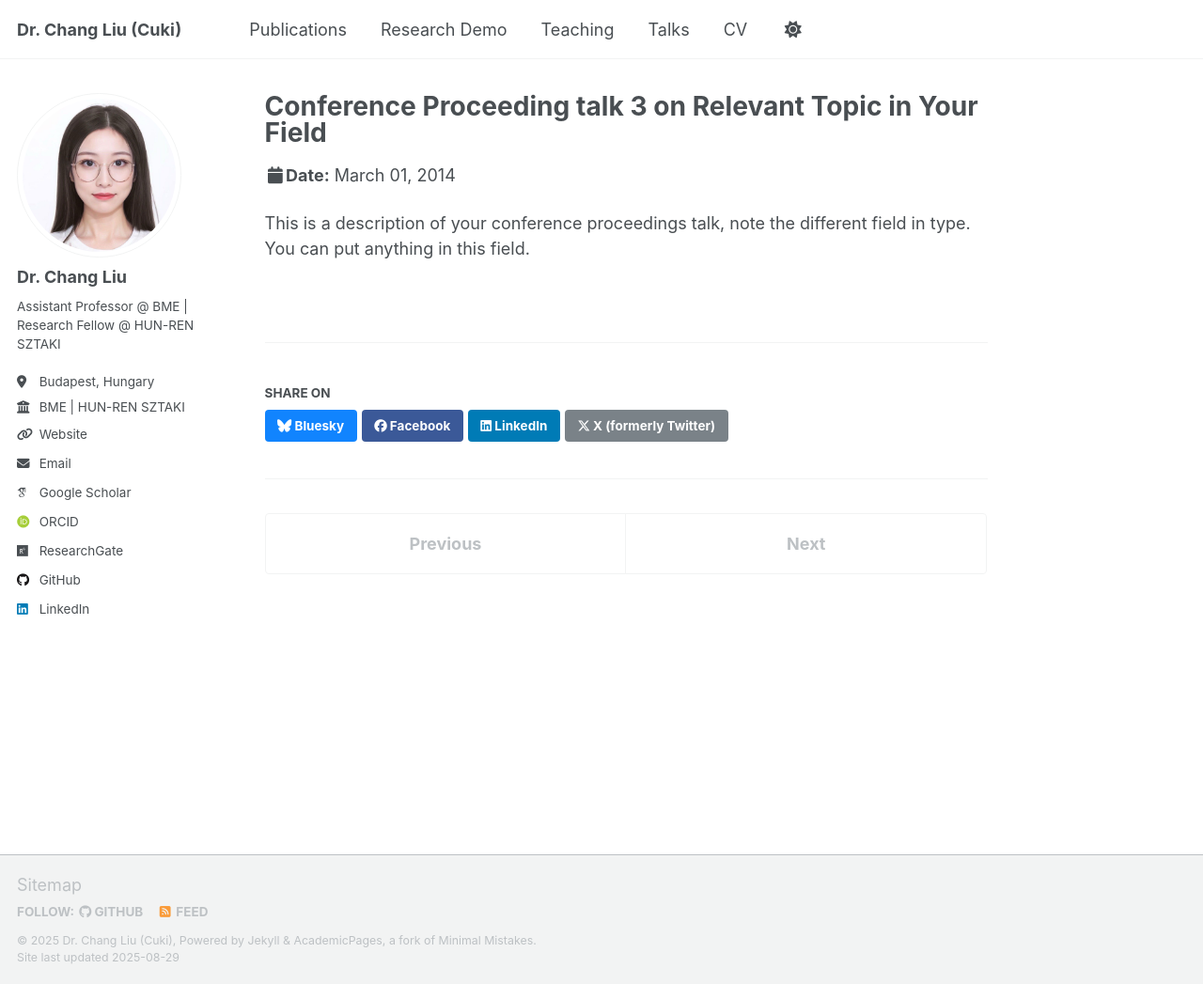
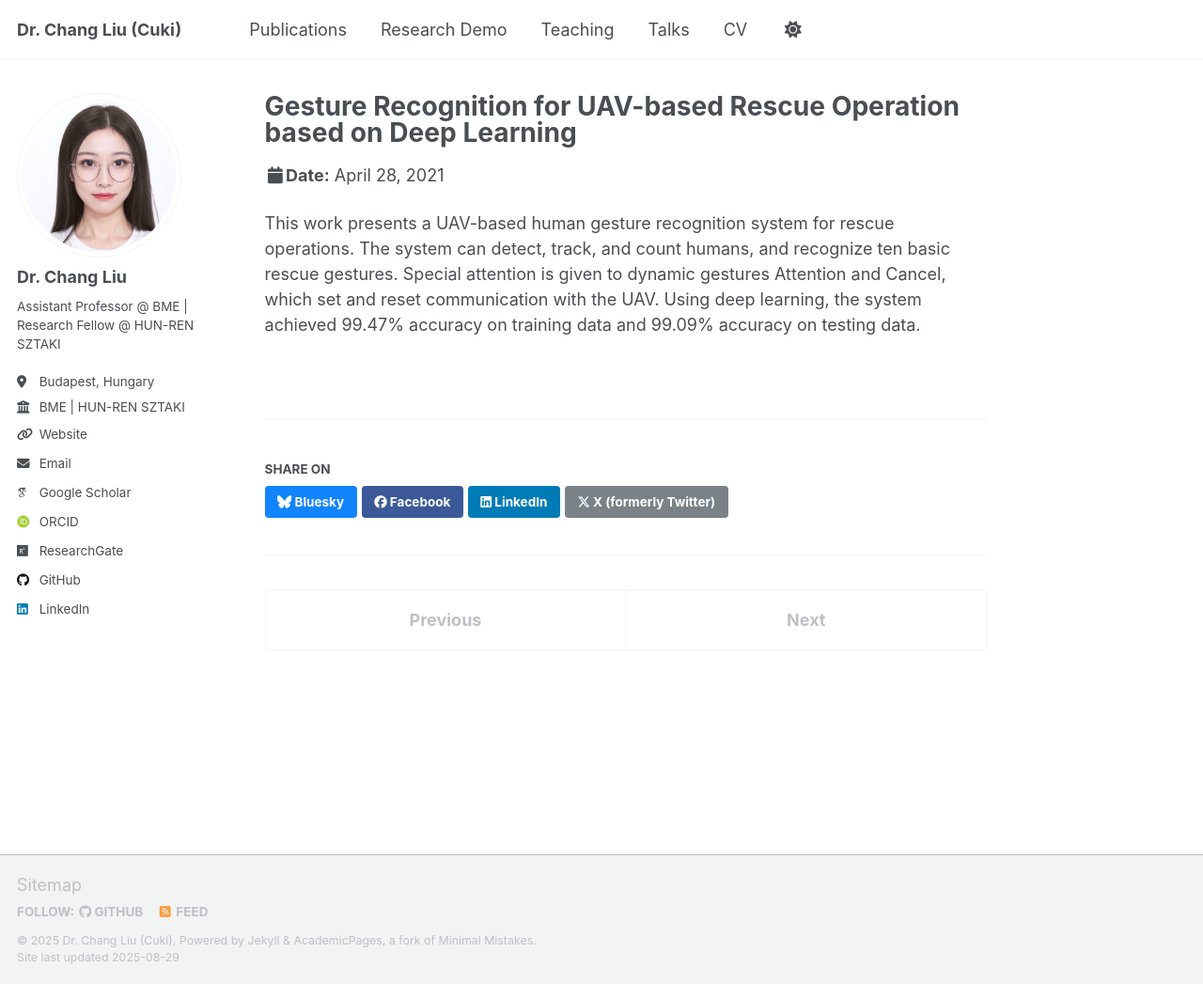
Before and after one commit to ChangLiu-bp/changliu-bp.github.io, a Jekyll site: the page built from _talks/2014-03-01-talk-3.md, in a window 1280 px wide and 1047 px high. Shown: the whole window at 94% size. Built offline with Jekyll 4.4.1, drawn with Linux system fonts in a browser that asks for light colours; some web fonts are replaced; a script that is not in the unit is left out.

Commit message:
Update 2014-03-01-talk-3.md

```diff
--- a/_talks/2014-03-01-talk-3.md
+++ b/_talks/2014-03-01-talk-3.md
@@ -1,11 +1,14 @@
 ---
-title: "Conference Proceeding talk 3 on Relevant Topic in Your Field"
+title: "Gesture Recognition for UAV-based Rescue Operation based on Deep Learning"
 collection: talks
 type: "Conference proceedings talk"
-permalink: /talks/2014-03-01-talk-3
-venue: "Testing Institute of America 2014 Annual Conference"
-date: 2014-03-01
-location: "Los Angeles, CA, USA"
+permalink: /talks/2021-improve-uav-gesture
+venue: "IMPROVE 2021"
+date: 2021-04-28  # 如果是具体日期可以替换
+location: "Online"
+slidesurl: "https://www.scitepress.org/ProceedingsDetails.aspx?ID=OyjRGMdeGE8=&t=1"      # 如果有 PPT，可以填 URL
+paperurl: "https://www.scitepress.org/PublicationsDetail.aspx?ID=mi8ytkebB0w=&t=1"  # PDF 链接
+citation: "Chang Liu, Tamás Szirányi. Gesture Recognition for UAV-based Rescue Operation based on Deep Learning. IMPROVE 2021, pp. 180-187."
 ---
 
-This is a description of your conference proceedings talk, note the different field in type. You can put anything in this field.
+This work presents a UAV-based human gesture recognition system for rescue operations. The system can detect, track, and count humans, and recognize ten basic rescue gestures. Special attention is given to dynamic gestures Attention and Cancel, which set and reset communication with the UAV. Using deep learning, the system achieved 99.47% accuracy on training data and 99.09% accuracy on testing data.
```
